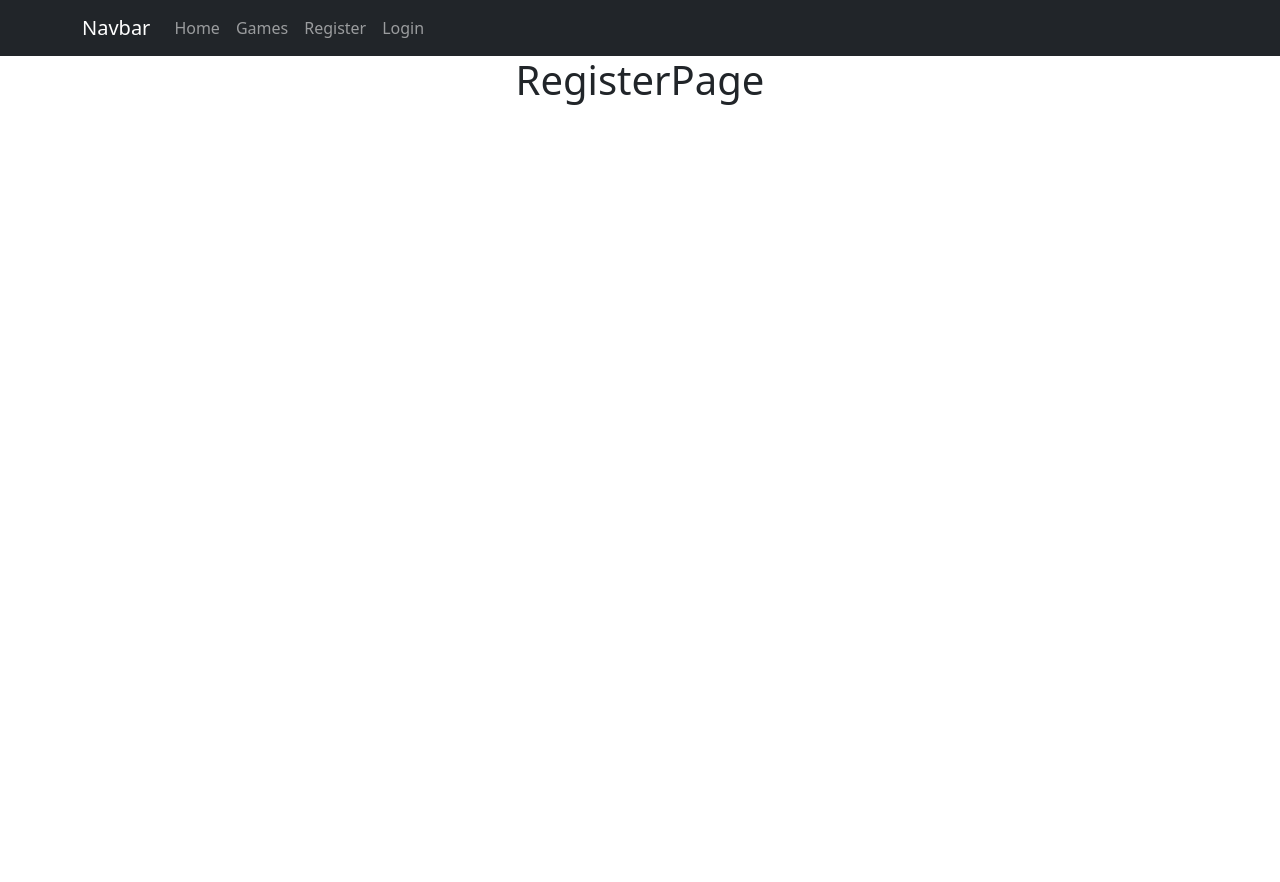
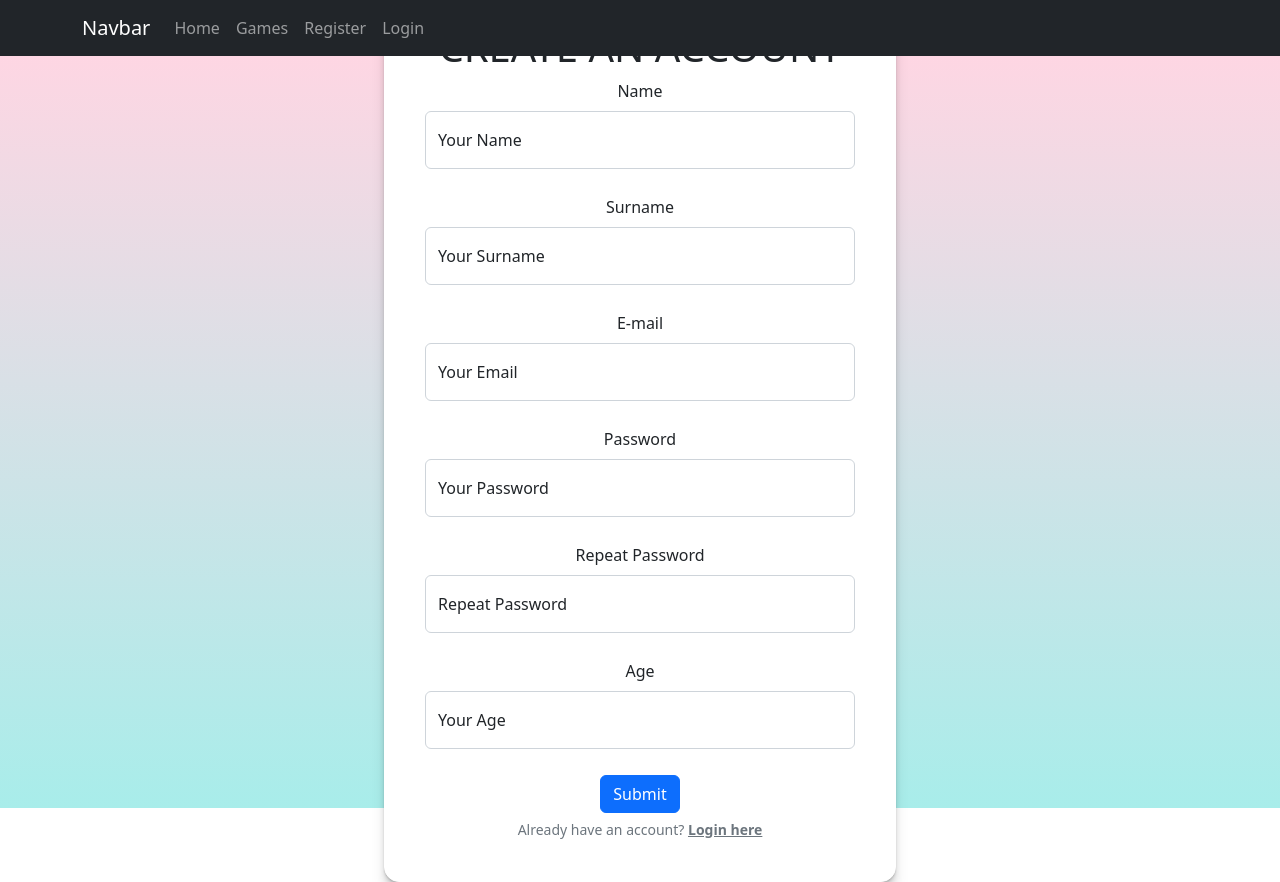
Before and after one commit to MarcinMikaa/Casino-Frontend, a React (Create React App) app: page /register in a window 1280 px wide. Before the commit the page ends 800 px from the top, so only its background shows below. Built offline with nearby package versions, Linux system fonts and the light colour scheme.

Commit message:
User data is being sent correctly to backend

```diff
--- a/package.json
+++ b/package.json
@@ -6,6 +6,7 @@
     "@testing-library/jest-dom": "^5.16.5",
     "@testing-library/react": "^13.4.0",
     "@testing-library/user-event": "^13.5.0",
+    "axios": "^1.1.3",
     "bootstrap": "^5.2.2",
     "react": "^18.2.0",
     "react-bootstrap": "^2.5.0",
--- a/src/App.css
+++ b/src/App.css
@@ -1,38 +1,3 @@
 .App {
   text-align: center;
 }
-
-.App-logo {
-  height: 40vmin;
-  pointer-events: none;
-}
-
-@media (prefers-reduced-motion: no-preference) {
-  .App-logo {
-    animation: App-logo-spin infinite 20s linear;
-  }
-}
-
-.App-header {
-  background-color: #282c34;
-  min-height: 100vh;
-  display: flex;
-  flex-direction: column;
-  align-items: center;
-  justify-content: center;
-  font-size: calc(10px + 2vmin);
-  color: white;
-}
-
-.App-link {
-  color: #61dafb;
-}
-
-@keyframes App-logo-spin {
-  from {
-    transform: rotate(0deg);
-  }
-  to {
-    transform: rotate(360deg);
-  }
-}
--- a/src/components/pages/RegisterPage/RegisterPage.css
+++ b/src/components/pages/RegisterPage/RegisterPage.css
@@ -0,0 +1,24 @@
+.register-page {
+  height: 94vh;
+  width: 100vw;
+  background-image: linear-gradient(to top, #a8edea 0%, #fed6e3 100%);
+  display: flex;
+  justify-content: center;
+  text-align: center;
+  align-items: center;
+}
+
+.register-form {
+  width: 40vw;
+  padding: 40px;
+  border: 1px solid rgb(255, 255, 255);
+  border-radius: 15px;
+  background-color: rgb(255, 255, 255);
+  box-shadow: 0 1px 1px hsl(0deg 0% 0% / 0.075), 0 2px 2px hsl(0deg 0% 0% / 0.075), 0 4px 4px hsl(0deg 0% 0% / 0.075),
+    0 8px 8px hsl(0deg 0% 0% / 0.075), 0 16px 16px hsl(0deg 0% 0% / 0.075);
+}
+
+.register-form .mb-3 {
+  text-align: left;
+  padding-bottom: 10px;
+}
--- a/src/components/pages/RegisterPage/RegisterPage.js
+++ b/src/components/pages/RegisterPage/RegisterPage.js
@@ -1,9 +1,87 @@
 import "./RegisterPage.css";
+import React, { useState } from "react";
+import { Form, Button, FloatingLabel } from "react-bootstrap";
+import { Link } from "react-router-dom";
+import axios from "axios";
 
 function RegisterPage() {
+  const [registerName, setRegisterName] = useState("");
+  const [registerSurname, setRegisterSurname] = useState("");
+  const [registerEmail, setRegisterEmail] = useState("");
+  const [registerPassword, setRegisterPassword] = useState("");
+  const [registerRepeatPassword, setRegisterRepeatPassword] = useState("");
+  const [registerAge, setRegisterAge] = useState("");
+
+  const register = () => {
+    if (registerPassword === registerRepeatPassword) {
+      axios({
+        method: "POST",
+        data: {
+          name: registerName,
+          surname: registerSurname,
+          email: registerEmail,
+          password: registerPassword,
+          age: registerAge,
+        },
+        withCredentials: true,
+        url: "http://localhost:4000/register",
+      }).then((res) => {
+        console.log(res);
+      });
+    } else {
+      alert("Hasła różnią się!!");
+    }
+  };
+
   return (
-    <div className="RegisterPage">
-      <h1>RegisterPage</h1>
+    <div className="register-page">
+      <Form className="register-form">
+        <h1>CREATE AN ACCOUNT</h1>
+        <Form.Label>Name</Form.Label>
+        <FloatingLabel controlId="floatingInput" label="Your Name" className="mb-3">
+          <Form.Control type="text" placeholder="Enter name" onChange={(e) => setRegisterName(e.target.value)} />
+        </FloatingLabel>
+
+        <Form.Label>Surname</Form.Label>
+        <FloatingLabel controlId="floatingInput" label="Your Surname" className="mb-3">
+          <Form.Control type="text" placeholder="Enter surname" onChange={(e) => setRegisterSurname(e.target.value)} />
+        </FloatingLabel>
+
+        <Form.Label>E-mail</Form.Label>
+        <FloatingLabel controlId="floatingInput" label="Your Email" className="mb-3">
+          <Form.Control type="email" placeholder="Enter email" onChange={(e) => setRegisterEmail(e.target.value)} />
+        </FloatingLabel>
+
+        <Form.Label>Password</Form.Label>
+        <FloatingLabel controlId="floatingInput" label="Your Password" className="mb-3">
+          <Form.Control type="password" placeholder="Password" onChange={(e) => setRegisterPassword(e.target.value)} />
+        </FloatingLabel>
+
+        <Form.Label>Repeat Password</Form.Label>
+        <FloatingLabel controlId="floatingInput" label="Repeat Password" className="mb-3">
+          <Form.Control
+            type="password"
+            placeholder="Repeat password"
+            onChange={(e) => setRegisterRepeatPassword(e.target.value)}
+          />
+        </FloatingLabel>
+
+        <Form.Label>Age</Form.Label>
+        <FloatingLabel controlId="floatingInput" label="Your Age" className="mb-3">
+          <Form.Control type="number" placeholder="Age" onChange={(e) => setRegisterAge(e.target.value)} />
+        </FloatingLabel>
+
+        <Form.Group className="mb-1" controlId="formGroupSubmit">
+          <Button variant="primary" type="submit" onClick={register}>
+            Submit
+          </Button>
+        </Form.Group>
+
+        <Form.Text className="text-muted">Already have an account? </Form.Text>
+        <Form.Text className="text-muted" as={Link} to="/login">
+          <b>Login here</b>
+        </Form.Text>
+      </Form>
     </div>
   );
 }
```
Also changed, not shown: 1 other file (tests, documents, lock files or other folders).
